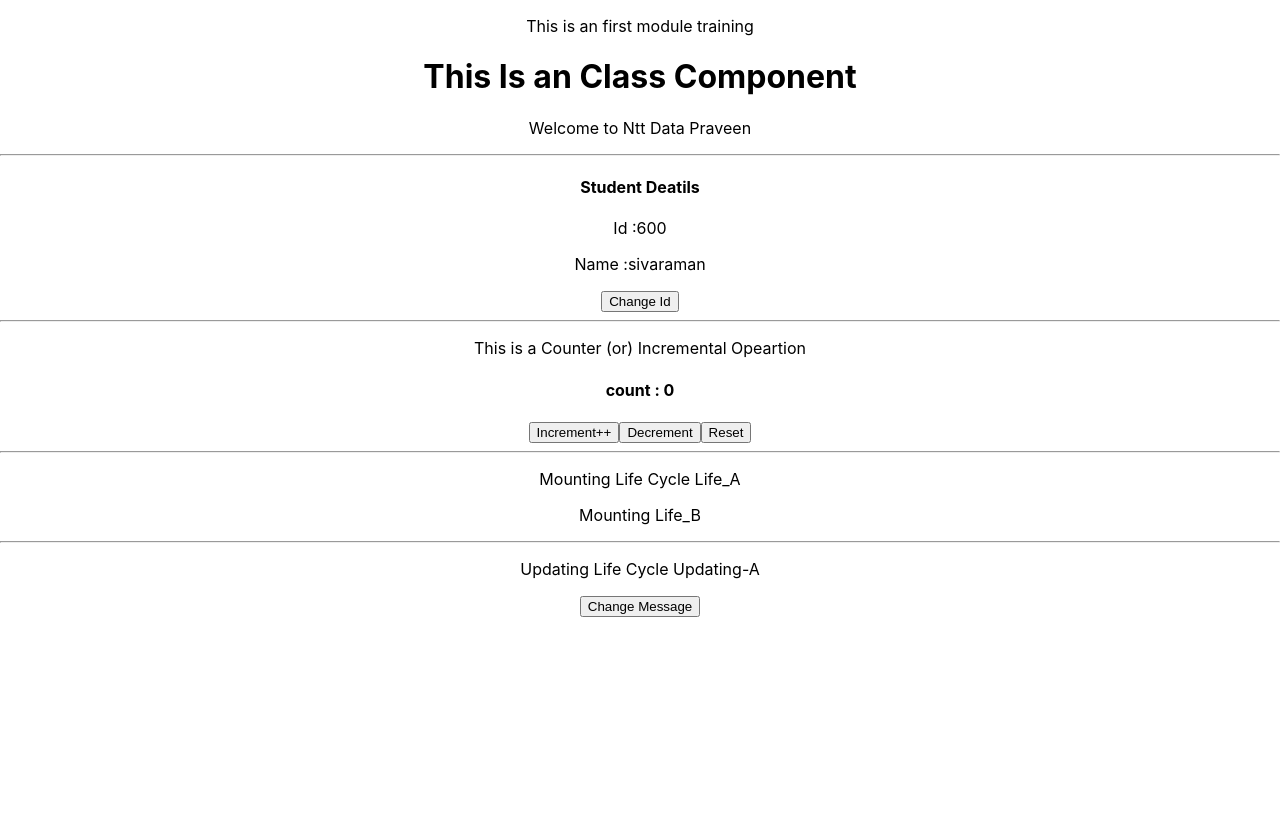
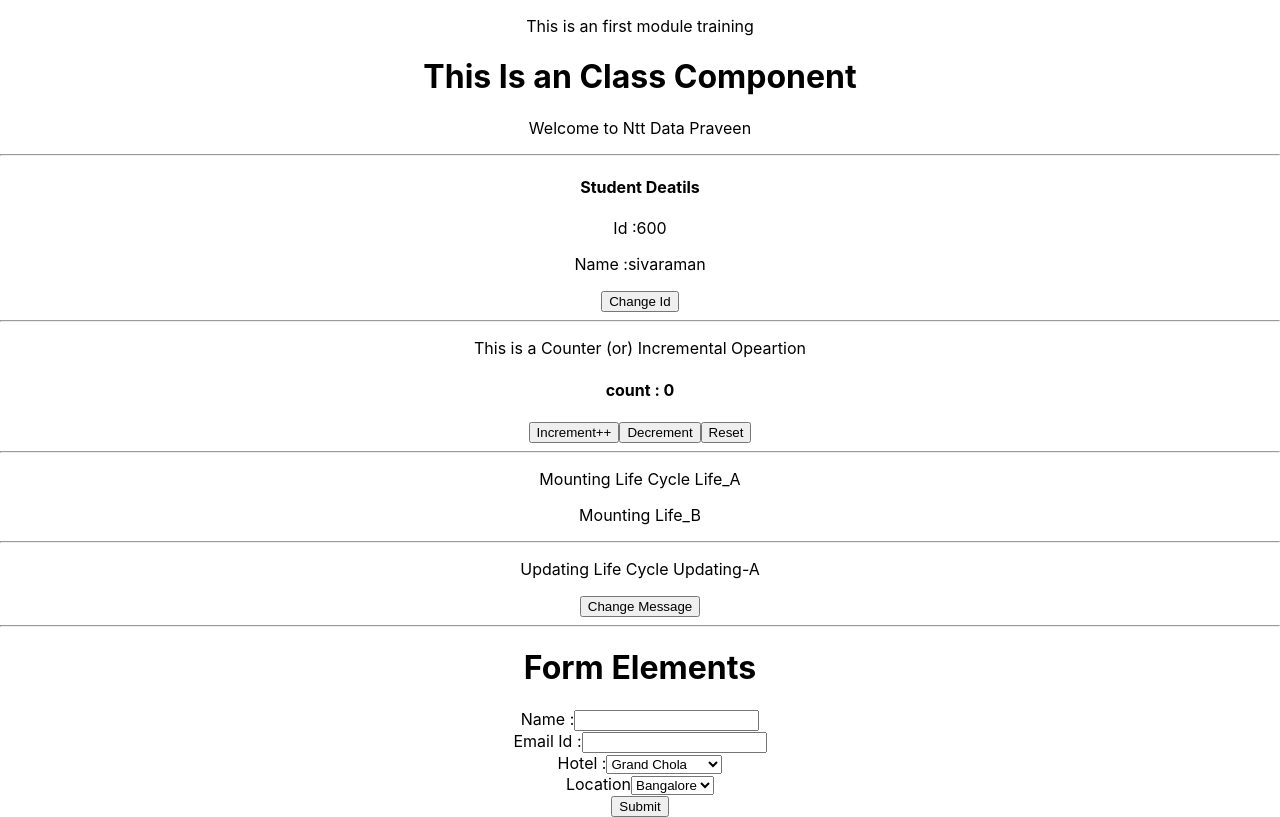
Before and after one commit to sivaraman251600/basic_apps_using_react, a React (Create React App) app in the folder trainingthree/: page / in a window 1280 px wide. Built offline with nearby package versions, Linux system fonts and the light colour scheme.

Commit message:
Adding the fourth Module Form Elements And Form Validation

```diff
--- a/trainingthree/src/App.js
+++ b/trainingthree/src/App.js
@@ -7,6 +7,7 @@ import StudentDetails from "./components/stat";
 import Counter from "./components/counter";
 import LifeA from "./components/lifecycle";
 import UpdatingA from "./components/updatinglifeA";
+import Form from "./components/formelements";
 
 function App() {
   return (
@@ -22,6 +23,8 @@ function App() {
       <LifeA />
       <hr/>
       <UpdatingA />
+      <hr />
+      <Form />
     </div>
   );
 }
--- /dev/null
+++ b/trainingthree/src/components/formelements.js
@@ -0,0 +1,85 @@
+import React , {Component} from 'react';
+
+class Form extends Component{
+
+    constructor(){
+        super()
+        this.state = {
+            name : "",
+            emailAddress : "",
+            nameOfHotel : "",
+            location : "",
+        }
+    }
+
+    handleChangeEmail(){
+        console.log("Your Name : " + this.state.name);
+       console.log("Email Id :" + this.state.emailAddress);
+       console.log("Hotel Name : " + this.state.nameOfHotel);
+       console.log("This Your Selected Location : " + this.state.location)
+
+       var nameOne = this.state.name;
+       var email = this.state.emailAddress;
+       var hotelName = this.state.nameOfHotel;
+       var locationConfirm = this.state.location;
+
+       var regexName = /^([a-zA-Z])+([a-zA-Z])+$/gi;
+       var resultName = nameOne.match(regexName);
+
+       if(this.state.name == resultName && this.state.name != ""){
+           console.log("Name Has Been Enter Successfully On Form As Per Validation");
+       }
+
+
+       var regexEmail = /((w|\D)+@+(w|\D)+\.+com ?|in)/gi;
+       var resultEmail = email.match(regexEmail);
+
+       if(this.state.emailAddress == resultEmail && this.state.emailAddress != ""){
+        console.log("Email Has Been Enter Successfully On Form As Per Validation");
+    }
+
+    var regexHotel = /^(\D+\w)+$/gi;
+    var resultHotel = hotelName.match(regexHotel);
+
+    if(this.state.nameOfHotel == resultHotel && this.state.nameOfHotel != ""){
+        console.log("Hotel Name Has Been Enter Successfully On Form As Per Validation");
+    }
+
+    var regexLocation = /^(\D+\w)+$/gi;
+    var resultLocation = locationConfirm.match(regexLocation);
+
+    if(this.state.location == resultLocation && this.state.location != ""){
+        console.log("Location Has Been Enter Successfully On Form As Per Validation");
+    }
+
+    }
+
+    render(){
+
+        return(
+            <div>
+                <h1>Form Elements</h1>
+                <label>Name :</label>
+                <input type='text' id="name" value={this.state.name} onChange={(e)=>{this.setState({name :e.target.value})}} /> <br/>
+                <label>Email Id :</label>
+                <input type='email' id="email-id" value={this.state.emailAddress} onChange={(e)=>{this.setState({emailAddress:e.target.value})}} /><br/>
+                <label>Hotel :</label>
+                <select id="hotel" value={this.state.nameOfHotel} onChange={(e)=>{this.setState({nameOfHotel:e.target.value})}}>
+                    <option value={"Grand Chola"}>Grand Chola</option>
+                    <option value={"Grand Paradise"}>Grand Paradise</option>
+                    <option value={"Sun Set"}>Sun Set</option>
+                    </select> <br/>
+                    <label>Location</label>
+                    <select id="location" value={this.state.location} onChange={(e)=>{this.setState({location :e.target.value})}}>
+                        <option value={"Bangalore"}>Bangalore</option>
+                        <option value={"Chennai"}>Chennai</option>
+                        <option value={"Pune"}>Pune</option>
+                    </select><br/>
+                <button type="submit" onClick={()=>{this.handleChangeEmail()}}>Submit</button>
+            </div>
+        )
+    }
+
+}
+
+export default Form
```
